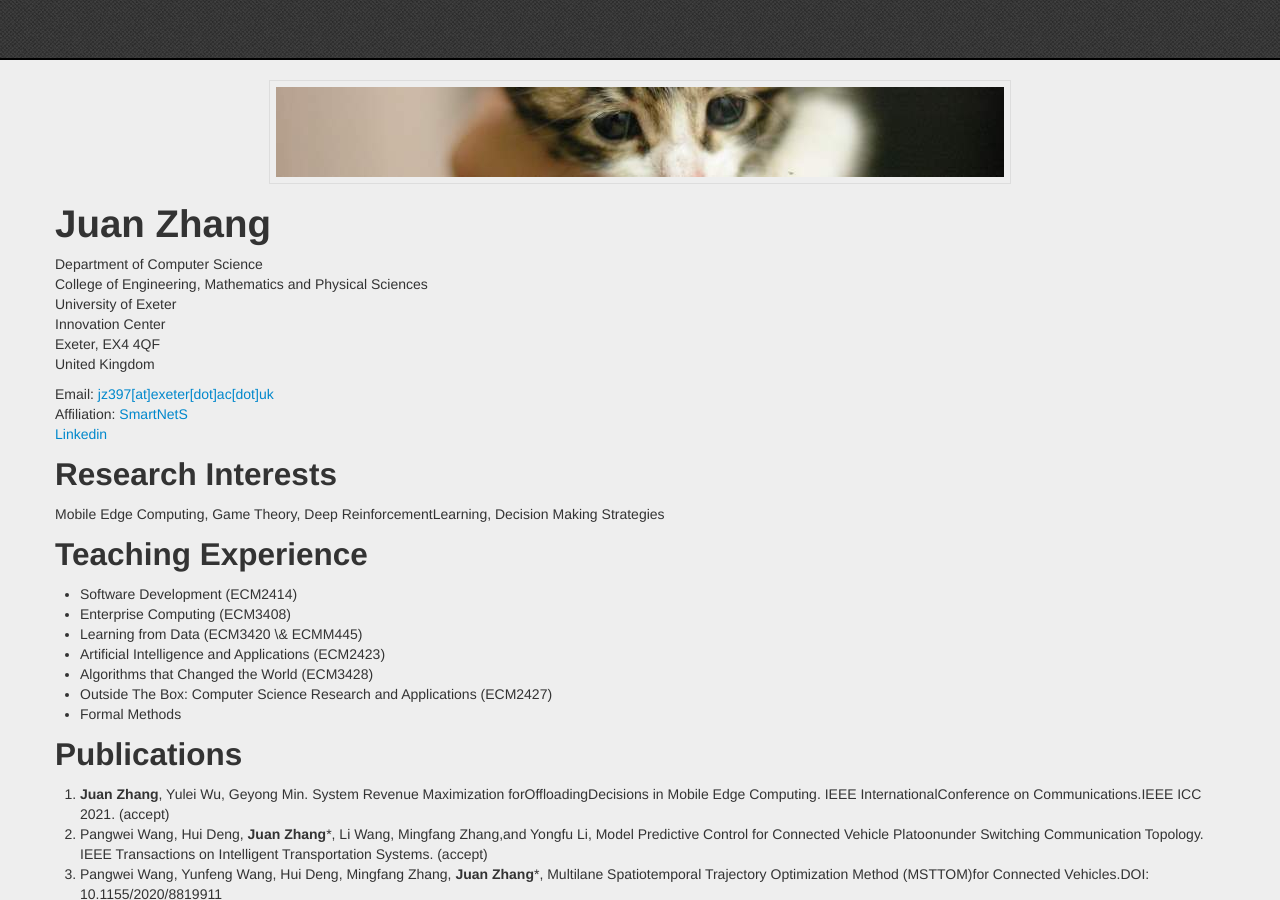
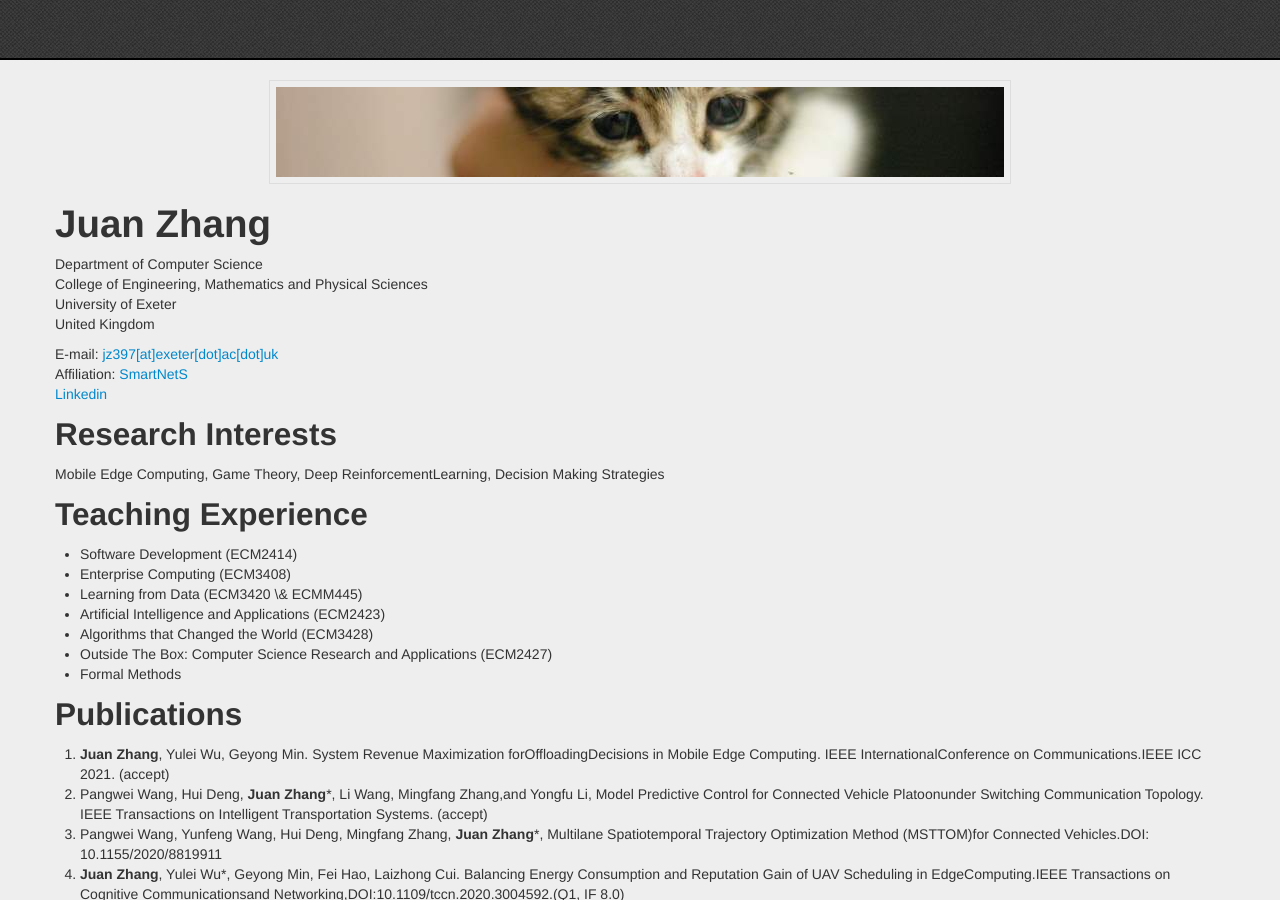
Before and after one commit to jdaisyzhang/JuanZhang, a Jekyll site: the page built from index.md, in a window 1280 px wide and 900 px high. Built offline with Jekyll 4.4.1, drawn with Linux system fonts in a browser that asks for light colours; our own code applies the rules of GitHub Pages for plain Markdown files.

Commit message:
Update index.md

```diff
--- a/index.md
+++ b/index.md
@@ -3,11 +3,9 @@
 Department of Computer Science <br>
 College of Engineering, Mathematics and Physical Sciences<br>
 University of Exeter<br>
-Innovation Center <br>
-Exeter, EX4 4QF<br>
 United Kingdom<br>
 
-Email: [jz397[at]exeter[dot]ac[dot]uk](jz397@exeter.ac.uk) <br>
+E-mail: [jz397[at]exeter[dot]ac[dot]uk](jz397@exeter.ac.uk) <br>
 Affiliation: [SmartNetS](http://blogs.exeter.ac.uk/snslab/labmembers/)<br>
 [Linkedin](https://www.linkedin.com/in/juan-zhang-94957076/)
 
```
